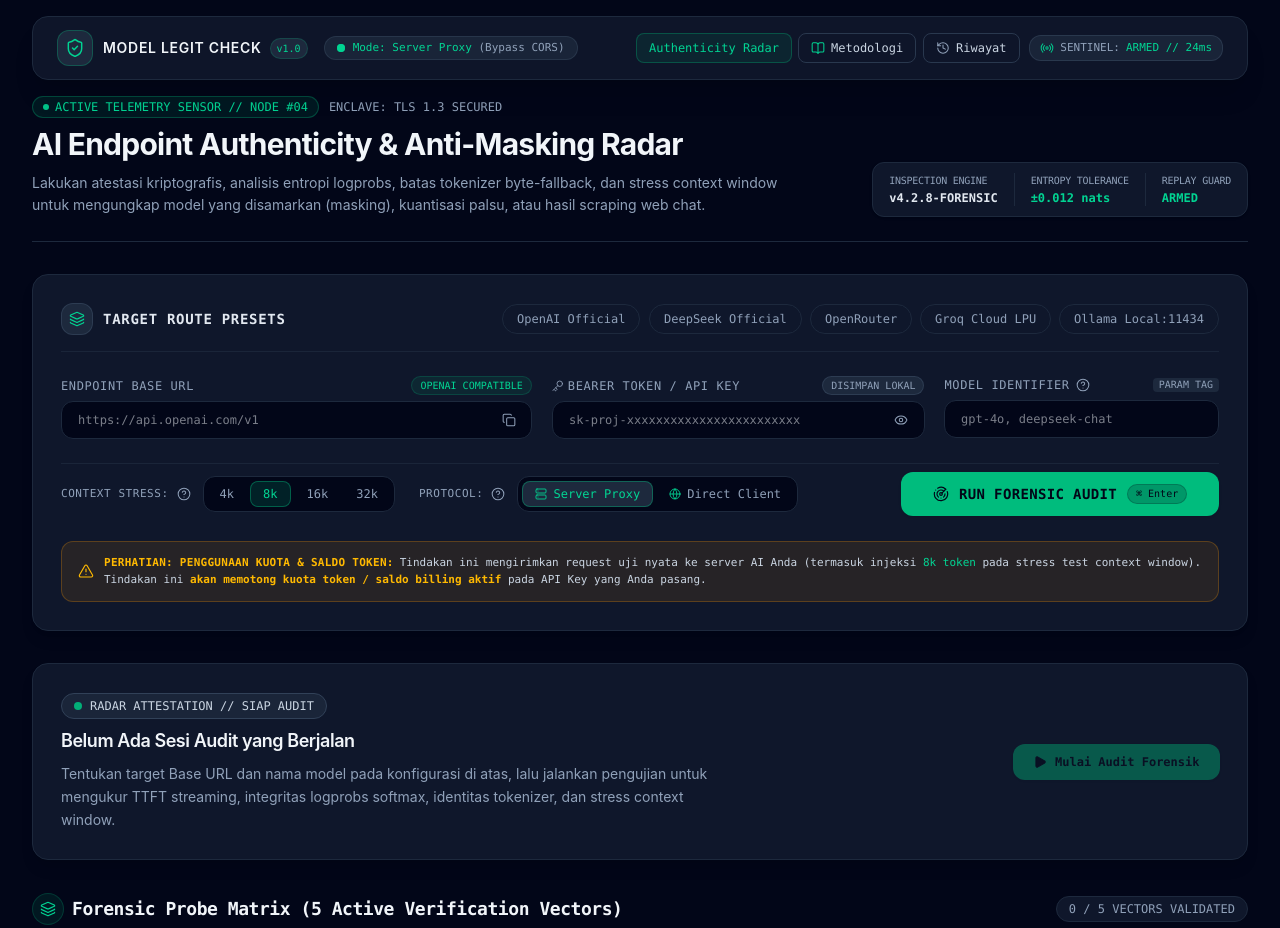
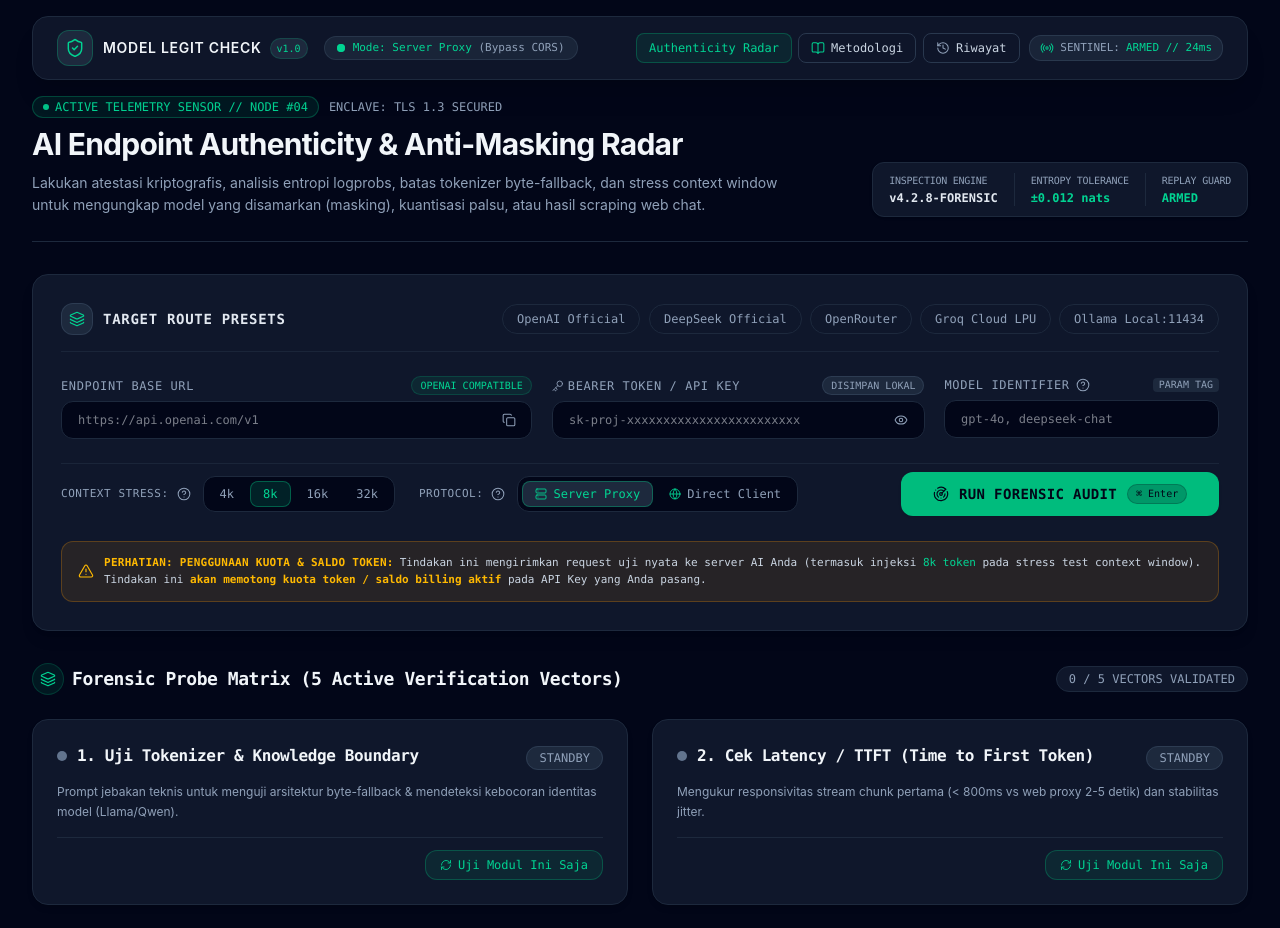
Before and after one commit to renaldiB/rb-model-checker, a React (Vite) app: page / in a window 1280 px wide. Shown: the top 928 px of the page. Built offline with nearby package versions, Linux system fonts and the light colour scheme.

Commit message:
fix(ui): remove redundant standby banner before audit run

```diff
--- a/src/App.tsx
+++ b/src/App.tsx
@@ -322,7 +322,6 @@ export const App: React.FC = () => {
           results={results}
           onExport={() => setExportOpen(true)}
           onRetry={handleRunAll}
-          hasValidConfig={Boolean(config.baseUrl && config.model)}
         />
 
         {/* SECTION 4: 5-MODULE FORENSIC TEST GRID */}
--- a/src/components/VerdictBadge.tsx
+++ b/src/components/VerdictBadge.tsx
@@ -1,5 +1,5 @@
 import React, { useState } from 'react';
-import { Download, Share2, Check, ShieldCheck, AlertTriangle, AlertCircle, ShieldAlert, Cpu, Zap, Activity, RefreshCw, Play } from 'lucide-react';
+import { Download, Share2, Check, ShieldCheck, AlertTriangle, AlertCircle, ShieldAlert, Cpu, Zap, Activity, RefreshCw } from 'lucide-react';
 import { OverallVerdict, TestResult } from '../types';
 
 interface VerdictBadgeProps {
@@ -7,7 +7,6 @@ interface VerdictBadgeProps {
   results: TestResult[];
   onExport: () => void;
   onRetry?: () => void;
-  hasValidConfig?: boolean;
 }
 
 export const VerdictBadge: React.FC<VerdictBadgeProps> = ({
@@ -15,43 +14,11 @@ export const VerdictBadge: React.FC<VerdictBadgeProps> = ({
   results,
   onExport,
   onRetry,
-  hasValidConfig = true,
 }) => {
   const [copiedShare, setCopiedShare] = useState(false);
   const isFinished = results.some((r) => r.status !== 'idle' && r.status !== 'running');
 
-  // Empty State: Before tests are run
-  if (!isFinished) {
-    return (
-      <section className="bg-slate-900 border border-slate-800 rounded-2xl p-5 sm:p-7 shadow-lg relative overflow-hidden transition-all duration-200">
-        <div className="flex flex-col sm:flex-row items-center justify-between gap-6 text-center sm:text-left">
-          <div className="space-y-2 max-w-2xl">
-            <div className="inline-flex items-center gap-2 px-3 py-1 rounded-full bg-slate-800/80 border border-slate-700 font-mono text-xs text-slate-300">
-              <span className="w-2 h-2 rounded-full bg-emerald-500 animate-pulse" />
-              <span>RADAR ATTESTATION // SIAP AUDIT</span>
-            </div>
-            <h3 className="text-base sm:text-lg font-semibold text-slate-100 font-sans tracking-tight">
-              Belum Ada Sesi Audit yang Berjalan
-            </h3>
-            <p className="text-xs sm:text-sm text-slate-400 font-normal leading-relaxed">
-              Tentukan target Base URL dan nama model pada konfigurasi di atas, lalu jalankan pengujian untuk mengukur TTFT streaming, integritas logprobs softmax, identitas tokenizer, dan stress context window.
-            </p>
-          </div>
-          {onRetry && (
-            <button
-              type="button"
-              onClick={onRetry}
-              disabled={!hasValidConfig}
-              className="px-5 py-2.5 rounded-xl bg-emerald-500 hover:bg-emerald-400 active:scale-[0.98] text-slate-950 font-mono text-xs font-semibold flex items-center justify-center gap-2 shadow-sm transition-all duration-150 cursor-pointer disabled:opacity-40 disabled:cursor-not-allowed shrink-0 w-full sm:w-auto"
-            >
-              <Play className="w-3.5 h-3.5 fill-current stroke-[1.75]" />
-              <span>Mulai Audit Forensik</span>
-            </button>
-          )}
-        </div>
-      </section>
-    );
-  }
+  if (!isFinished) return null;
 
   const isAuthentic = verdict.verdict === 'authentic';
   const isSuspicious = verdict.verdict === 'suspicious';
```
